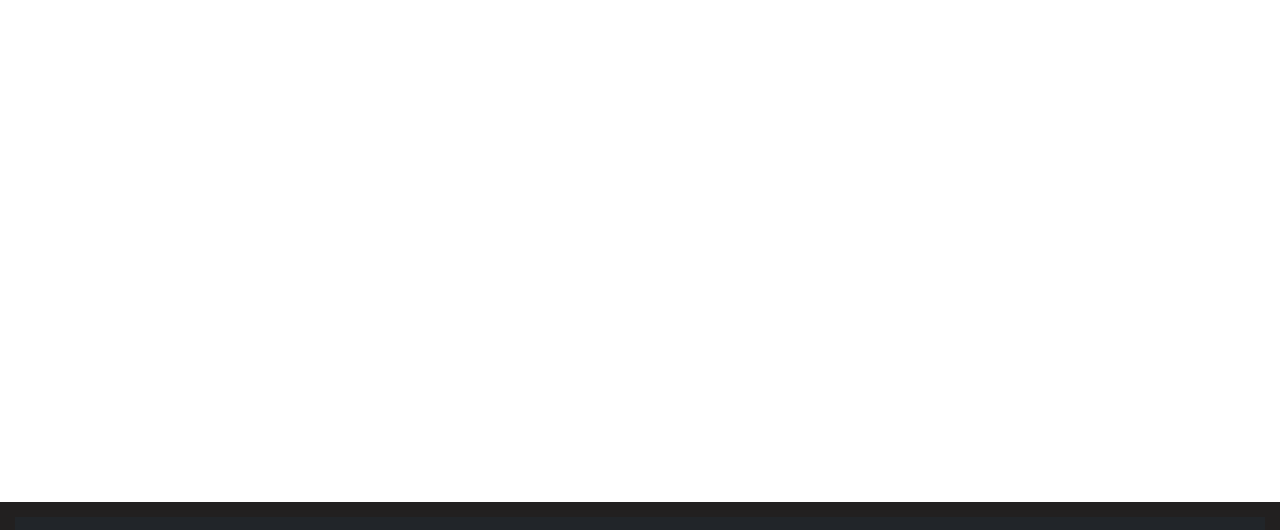
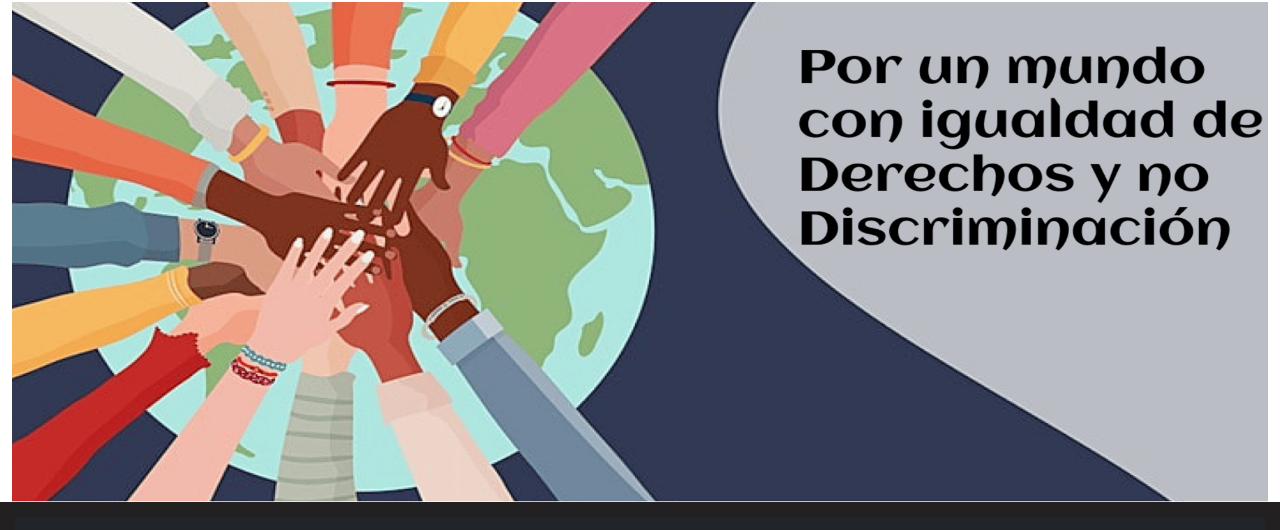
Before and after one commit to Camila-Skrp/Derecho-a-la-Igualdad-y-Discriminaciones, a plain HTML site: page index.html in a window 1280 px wide. Shown: the part 130-660 px from the top of the page. Drawn offline with nearby package versions, Linux system fonts and the light colour scheme; files whose address does not match are found by name.

Commit message:
Update index.html

```diff
--- a/index.html
+++ b/index.html
@@ -117,13 +117,11 @@ padding: 5px;
       </div>
     </nav>
 
-    <div class="container-fluid imagenbody text-center">
-<!--       <img
-        class="img-fluid img"
-        src="./img-videos/Frame 1.png"
-        alt="imagen1"
-      /> -->
+
+    <div class="container-fluid  text-center">
+   <div class="imagenbody coontariner-fluid"></div>
     </div>
+
  <footer class="text-center text-bg-dark container-fluid p-3">
       <div class="row ">
             <div class="col-6 col-6-xs">
```
